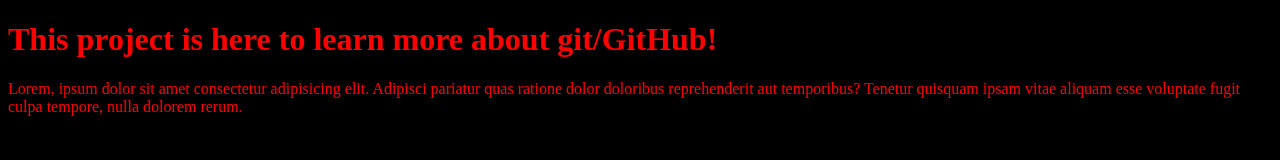
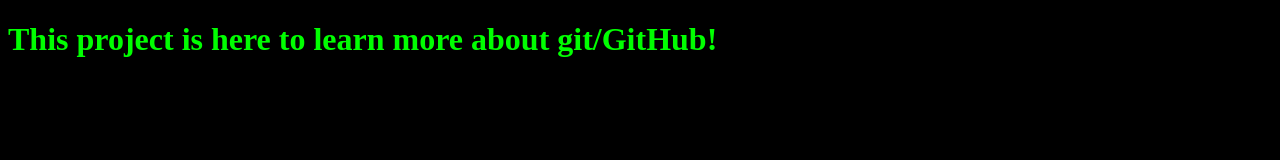
Before and after one commit to WorldWideDev/RadThing, a plain HTML site: page index.html in a window 1280 px wide. Drawn offline with Linux system fonts and the light colour scheme.

Commit message:
Revert "bad commit!"
This reverts commit fce43e36d1c1ede2cc319e385d4b425f5c38d205.

```diff
--- a/css/style.css
+++ b/css/style.css
@@ -2,5 +2,5 @@
     background-color: black;
 }
 * {
-    color: red;
+    color: lime;
 }
--- a/index.html
+++ b/index.html
@@ -9,6 +9,5 @@
 </head>
 <body>
     <h1>This project is here to learn more about git/GitHub!</h1>
-    <p>Lorem, ipsum dolor sit amet consectetur adipisicing elit. Adipisci pariatur quas ratione dolor doloribus reprehenderit aut temporibus? Tenetur quisquam ipsam vitae aliquam esse voluptate fugit culpa tempore, nulla dolorem rerum.</p>
 </body>
 </html>
```
